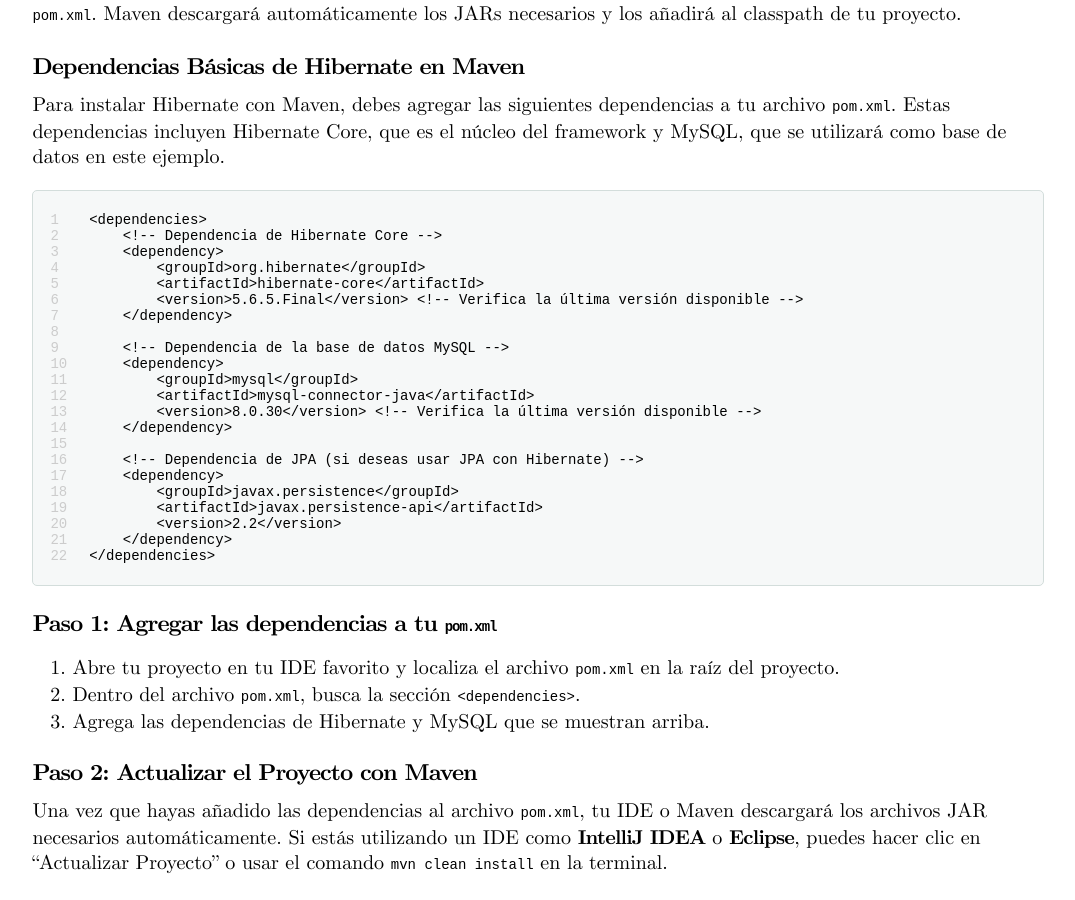
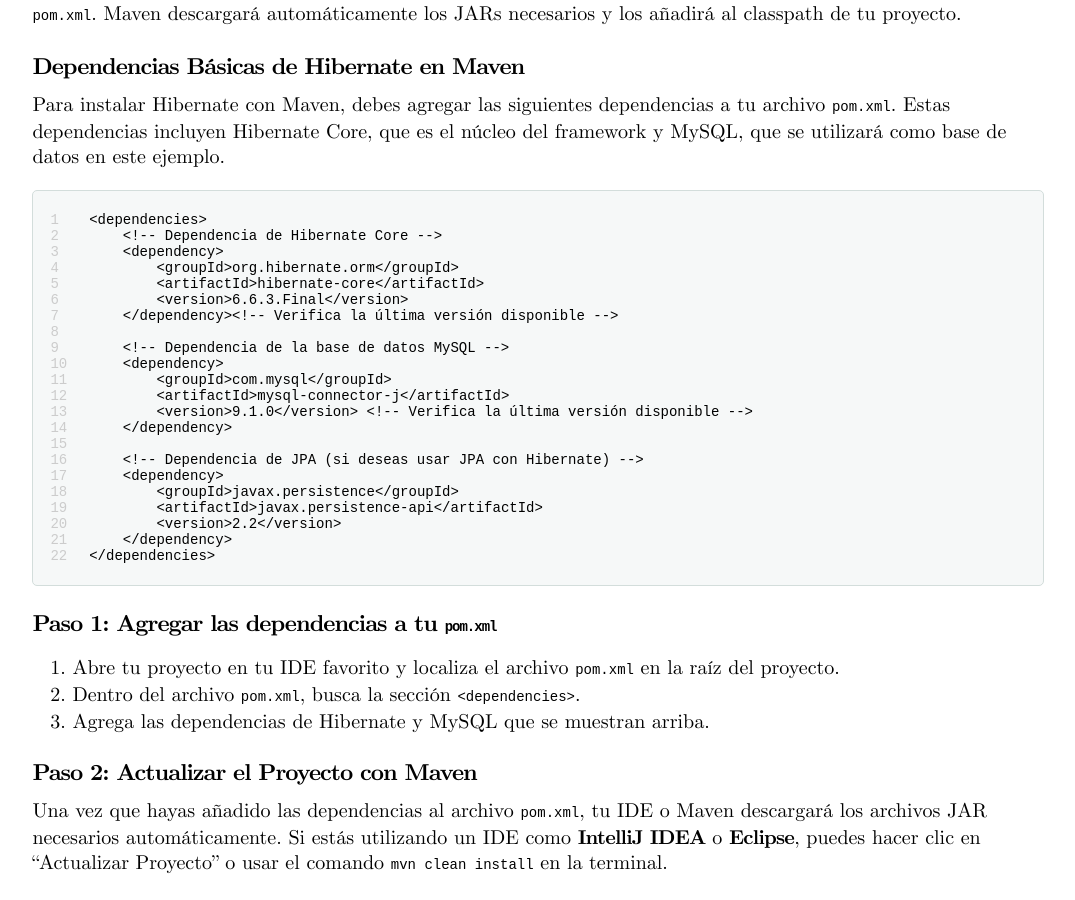
Before and after one commit to TeoRojas/teorojas.github.io, a Jekyll site: the page built from acceso-a-datos/UD03-teoria.md, in a window 1280 px wide and 900 px high, scrolled down 5387 px. Shown: the whole window, without its empty margins (102-1177 px from the left). Built offline with Jekyll 4.4.1, drawn with Linux system fonts in a browser that asks for light colours; nearby versions of some CDN libraries.

Commit message:
ADD.UD03. Updated dependencies Hibernate&MySQL

```diff
--- a/acceso-a-datos/UD03-teoria.md
+++ b/acceso-a-datos/UD03-teoria.md
@@ -149,16 +149,16 @@ Para instalar Hibernate con Maven, debes agregar las siguientes dependencias a t
 <dependencies>
     <!-- Dependencia de Hibernate Core -->
     <dependency>
-        <groupId>org.hibernate</groupId>
+        <groupId>org.hibernate.orm</groupId>
         <artifactId>hibernate-core</artifactId>
-        <version>5.6.5.Final</version> <!-- Verifica la última versión disponible -->
-    </dependency>
+        <version>6.6.3.Final</version>
+    </dependency><!-- Verifica la última versión disponible -->
 
     <!-- Dependencia de la base de datos MySQL -->
     <dependency>
-        <groupId>mysql</groupId>
-        <artifactId>mysql-connector-java</artifactId>
-        <version>8.0.30</version> <!-- Verifica la última versión disponible -->
+        <groupId>com.mysql</groupId>
+        <artifactId>mysql-connector-j</artifactId>
+        <version>9.1.0</version> <!-- Verifica la última versión disponible -->
     </dependency>
 
     <!-- Dependencia de JPA (si deseas usar JPA con Hibernate) -->
```
